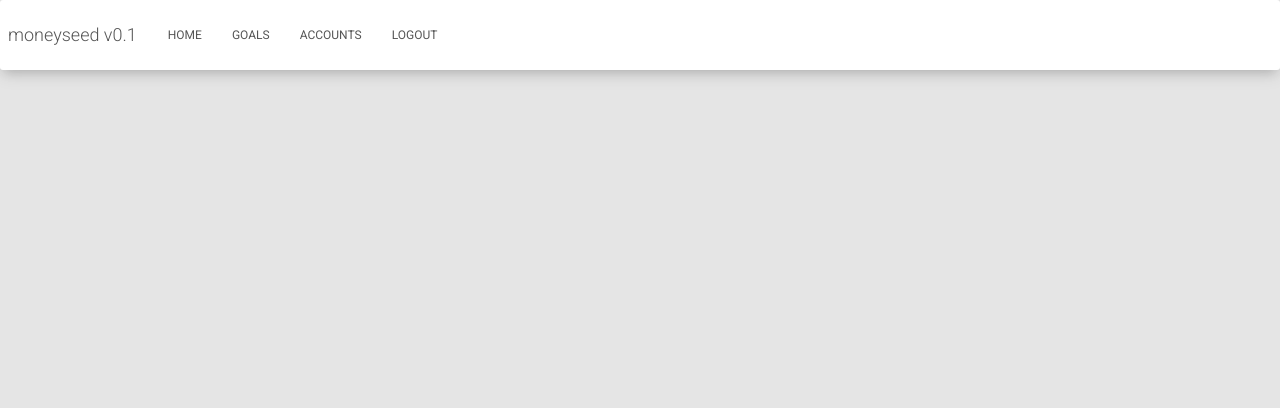
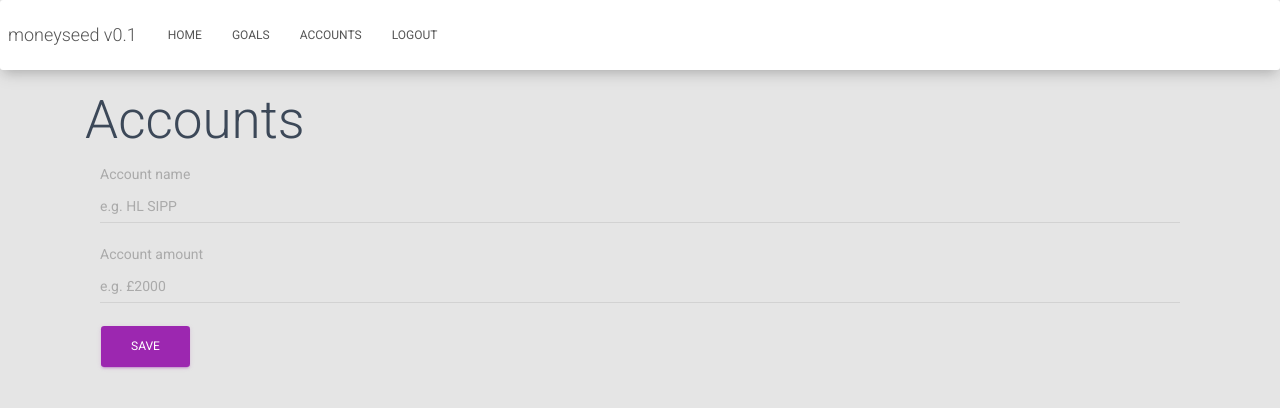
Before and after one commit to danbirch9000/nuxt-spike, a Nuxt app: page /new-account in a window 1280 px wide. Shown: the top 408 px of the page. Built offline with nearby package versions, Linux system fonts and the light colour scheme; no server answers; what vue-highcharts would draw is missing.

Commit message:
Initial code for adding bank accounts

```diff
--- /dev/null
+++ b/components/account-list.vue
@@ -0,0 +1,29 @@
+<template>
+    <section>
+      <div v-if="getAccounts.length > 0">
+          <span v-for="(item, index) in getAccounts" :key="item.id">
+            <button @click="loadAccount(index)" type="button" class="btn btn-primary btn-sm">{{item.name}}</button>
+          </span>
+      </div>
+    </section>
+</template>
+
+<script>
+  export default {
+    data () {
+      return{
+        currentGoal: null
+      }
+    },
+    computed: {
+      getAccounts: function(){
+        return this.$store.state.accountModule.accounts
+      }
+    },
+    methods: {
+      loadAccount(index) {
+        this.currentGoal = this.$store.state.accountModule.accounts[index];
+      }
+    }
+  }
+</script>
--- a/pages/accounts/index.vue
+++ b/pages/accounts/index.vue
@@ -1,11 +1,29 @@
 <template>
   <section class="container">
       <h1>Accounts</h1>
+
+      <div class="container">
+        <div class="row">
+          <div class="col-md">
+            <nuxt-link tag="button" to="/new-account" class="btn btn-primary btn-lg btn-block">Create new account</nuxt-link>
+            <accountList />
+          </div>
+        </div>
+      </div>
+
   </section>
 </template>
 
 <script>
+  import accountList from '~/components/account-list'
+
   export default {
-    middleware:['check-auth','auth']
+    middleware:['check-auth','auth'],
+    components: {
+      accountList
+    },
+    created(){
+    this.$store.dispatch('GET_USER_ACCOUNTS');
+  },
   }
 </script>
--- /dev/null
+++ b/pages/new-account/index.vue
@@ -0,0 +1,52 @@
+<template>
+  <section class="container">
+      <h1>Accounts</h1>
+
+      <div class="container">
+        <div class="row">
+          <div class="col-md">
+            <form v-on:submit.prevent>
+                <div class="form-group">
+                    <label for="name">Account name</label>
+                    <input v-model="name" type="text" class="form-control" id="name"
+                    aria-describedby="name" placeholder="e.g. HL SIPP">
+                </div>
+                <div class="form-group">
+                    <label for="name">Account amount</label>
+                    <input v-model="amount" type="text" class="form-control" id="amount"
+                    aria-describedby="amount" placeholder="e.g. £2000">
+                </div>
+                <button @click="createAccount()" class="btn btn-primary">Save</button>
+            </form>
+          </div>
+        </div>
+      </div>
+
+  </section>
+</template>
+
+<script>
+import moment from 'moment'
+
+
+  export default {
+      data() {
+          return {
+              name: '',
+              amount: ''
+          }
+      },
+    middleware:['check-auth','auth'],
+    methods: {
+        createAccount: function(){
+            console.log('here');
+            this.$store.dispatch('CREATE_ACCOUNT', {
+                name: this.name,
+                amount: this.amount,
+                created: moment().format()
+            });
+            this.$router.push('/accounts')
+        }
+    }
+  }
+</script>
--- /dev/null
+++ b/store/account/index.js
@@ -0,0 +1,47 @@
+import Vuex from 'vuex'
+import axios from 'axios'
+import Cookie from "js-cookie";
+
+export default {
+  state: {
+    accounts: []
+  },
+  mutations: {
+    ADD_ACCOUNT: (state, payload) => {
+      state.accounts.push(payload);
+    },
+    LOAD_ALL_ACCOUNTS: (state, payload) => {
+      state.accounts = payload
+    }
+  },
+  actions: {
+    CREATE_ACCOUNT(vuexContext, payload){
+      return this.$axios
+        .$post(
+          "https://vuejs-83403.firebaseio.com/accounts/"+ vuexContext.rootState.userModule.userId +".json?auth=" +
+            vuexContext.rootState.userModule.token,
+            payload
+        )
+        .then(data => {
+          vuexContext.commit("ADD_ACCOUNT", payload);
+        })
+        .catch(e => console.log(e));
+    },
+    GET_USER_ACCOUNTS(vuexContext){
+    return this.$axios
+      .$get(
+        "https://vuejs-83403.firebaseio.com/accounts/"+ vuexContext.rootState.userModule.userId +".json?auth=" +
+          vuexContext.rootState.userModule.token
+      )
+      .then(data => {
+        const accountsArray = [];
+        for (const key in data) {
+          accountsArray.push({ ...data[key], id: key });
+        }
+        console.log(data);
+        vuexContext.commit("LOAD_ALL_ACCOUNTS", accountsArray);
+      })
+      .catch(e => console.log(e));
+  }
+  }
+};
--- a/store/index.js
+++ b/store/index.js
@@ -2,6 +2,7 @@ import Vue from "vue";
 import Vuex from "vuex";
 import userModule from "./user";
 import goalModule from "./goals";
+import accountModule from "./account";
 
 Vue.use(Vuex);
 
@@ -10,6 +11,7 @@ const store = () => {
     modules: {
       userModule,
       goalModule,
+      accountModule
     }
   });
 };
```
